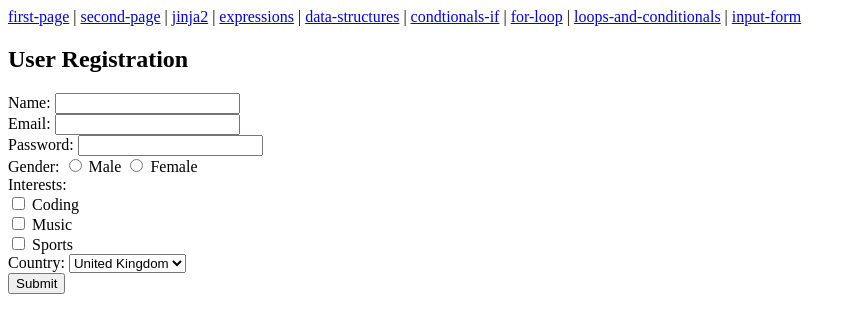
After one commit to sfraser-dev/web-python-flask-hello, a Flask app: page /form_input/ in a window 1280 px wide. The commit adds this page. Shown: the top 333 px of the page, without its empty margins (0-856 px from the left). Run offline with Flask 3, Linux system fonts and the light colour scheme.

Commit message:
creating an input form and a results form

```diff
--- a/app.py
+++ b/app.py
@@ -1,4 +1,4 @@
-from flask import Flask, render_template
+from flask import Flask, render_template, request
 
 # app factory pattern
 def create_app():
@@ -68,6 +68,29 @@ def create_app():
         user_os = {"William":"Windows", "Maria":"MacOS", "Laura":"Linux"}
         return render_template("loops_and_conditionals.html", user_os=user_os)
 
+    # ninth endpoint
+    @app.route("/form_input/", methods=["GET", "POST"])
+    def form_input():
+        if request.method == "POST":
+            name = request.form.get("name")
+            email = request.form.get("email")
+            password = request.form.get("password")
+            gender = request.form.get("gender")
+            interests = request.form.getlist("interests")
+            country = request.form.get("country")
+
+            return render_template(
+                "form_result.html",
+                name=name,
+                email=email,
+                password=password,
+                gender=gender,
+                interests=interests,
+                country=country,
+            )
+
+        return render_template("form_input.html")
+
     return app
 
 if __name__ == "__main__":
--- /dev/null
+++ b/templates/form_input.html
@@ -0,0 +1,38 @@
+<!DOCTYPE html>
+<html lang="en">
+    <head>
+        <meta charset="UTF-8" />
+        <title>Sample Form</title>
+    </head>
+    <body>
+        {% include "nav.html" %}
+
+        <h2>User Registration</h2>
+        <form method="POST">
+            <label>Name: <input type="text" name="name" /></label><br />
+            <label>Email: <input type="email" name="email" /></label><br />
+            <label>Password: <input type="password" name="password" /></label
+            ><br />
+            <label
+                >Gender: <input type="radio" name="gender" value="Male" /> Male
+                <input type="radio" name="gender" value="Female" />
+                Female </label
+            ><br />
+            <label>Interests:</label><br />
+            <input type="checkbox" name="interests" value="Coding" />
+            Coding<br />
+            <input type="checkbox" name="interests" value="Music" /> Music<br />
+            <input type="checkbox" name="interests" value="Sports" />
+            Sports<br />
+            <label
+                >Country:
+                <select name="country">
+                    <option value="UK">United Kingdom</option>
+                    <option value="US">United States</option>
+                    <option value="IN">India</option>
+                </select> </label
+            ><br />
+            <button type="submit">Submit</button>
+        </form>
+    </body>
+</html>
--- a/templates/nav.html
+++ b/templates/nav.html
@@ -1,10 +1,11 @@
 <nav>
-    <a href="/">first page</a> |
-    <a href="/second/">second page</a> |
+    <a href="/">first-page</a> |
+    <a href="/second/">second-page</a> |
     <a href="/jinja2/">jinja2</a> |
     <a href="/expressions/">expressions</a> |
     <a href="/data_structures/">data-structures</a> |
     <a href="/conditionals_if/">condtionals-if</a> |
-    <a href="/for_loop/">for loop</a> |
-    <a href="/loops_and_conditionals/">loops and conditionals</a>
+    <a href="/for_loop/">for-loop</a> |
+    <a href="/loops_and_conditionals/">loops-and-conditionals</a> |
+    <a href="/form_input/">input-form</a>
 </nav>
```
Also changed, not shown: templates/form_result.html (added, +9 -0 lines).
